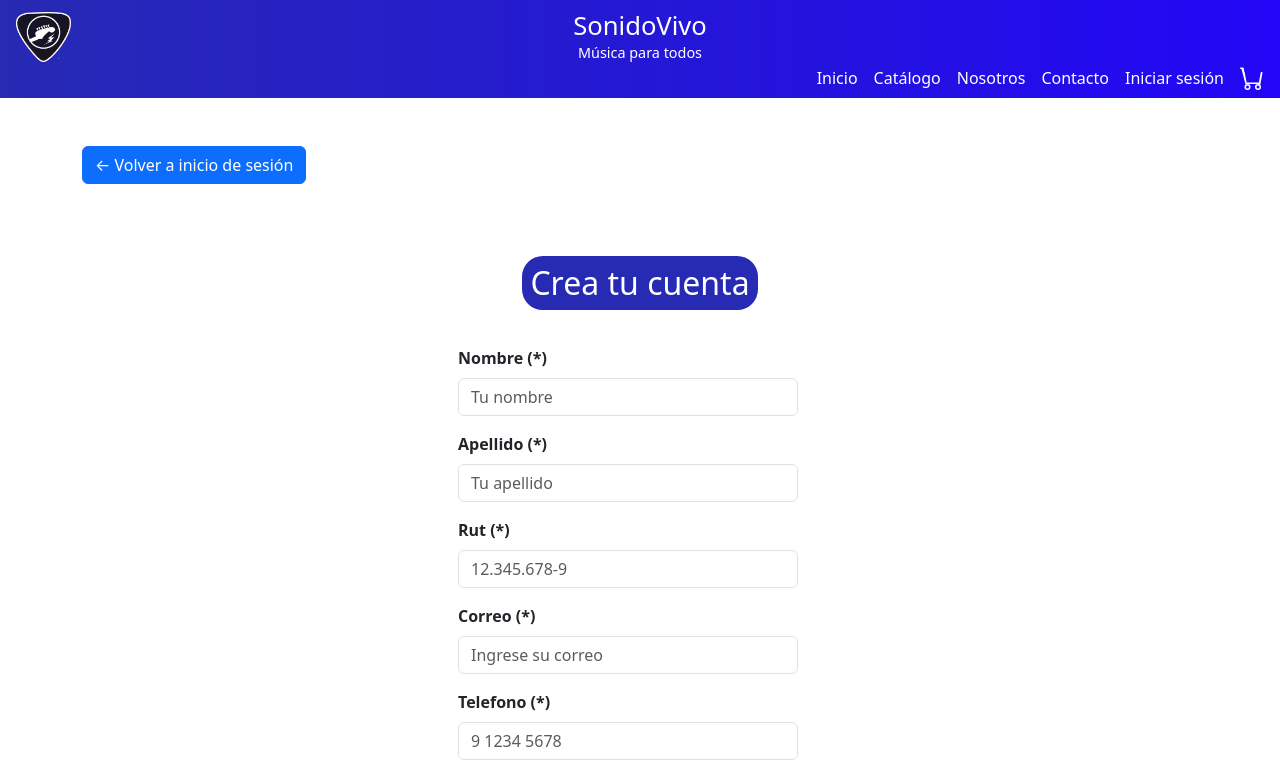
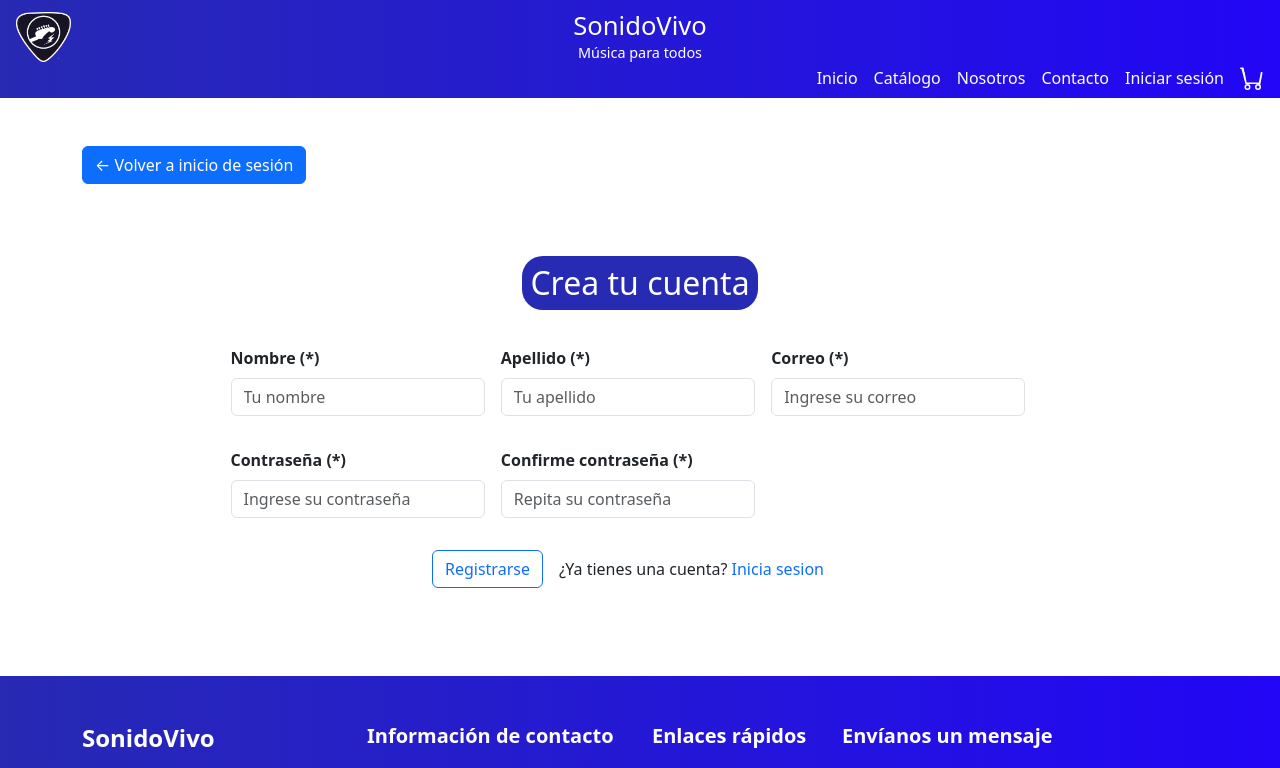
Before and after one commit to Bayron-png/SonidoVivo, a React (Vite) app: page /register in a window 1280 px wide. Shown: the top 768 px of the page. Built offline with nearby package versions, Linux system fonts and the light colour scheme; no server answers.

Commit message:
FEAT: Eliminar campos extra de register-form reorganizacion del formulario register

```diff
--- a/src/components/atoms/form/RutInput.jsx
+++ /dev/null
@@ -1,39 +0,0 @@
-import React, { useState } from 'react';
-import { Form } from 'react-bootstrap';
-
-const RutInput = ({ value, onChange, validar}) => {
-
-    const [interactuando, setInteractuando] = useState(false);
-    const error = validar(value);
-
-    const handleRutChange = (e) => {
-        setInteractuando(true)
-        onChange(e);
-    };
-
-    return (
-        <Form.Group className="mb-3" controlId="formBasicRut">
-            <Form.Label className="fw-bold">
-                Rut (*)
-            </Form.Label>
-
-            <Form.Control
-                type="text"
-                placeholder="12.345.678-9"
-                maxLength={12}
-                value={value}
-                onChange={handleRutChange}
-                isInvalid={interactuando && !!error}
-                isValid={interactuando && !error && !!value.trim()}
-                required
-            />
-            {interactuando && error && (
-                <Form.Control.Feedback type="invalid">
-                    {error}
-                </Form.Control.Feedback>
-            )}
-        </Form.Group>
-    );
-};
-
-export default RutInput;
--- a/src/components/atoms/form/TelefonoInput.jsx
+++ /dev/null
@@ -1,39 +0,0 @@
-import React, { useState } from 'react';
-import { Form } from 'react-bootstrap';
-
-const TelefonoInput = ({ value, onChange, validar}) => {
-
-    const [interactuando, setInteractuando] = useState(false);
-    const error = validar(value);
-
-    const handleTelefonoChange = (e) => {
-        setInteractuando(true)
-        onChange(e);
-    };
-
-    return (
-        <Form.Group className="mb-3" controlId="formBasicTelefono">
-            <Form.Label className="fw-bold">
-                Telefono (*)
-            </Form.Label>
-
-            <Form.Control
-                type="tel"
-                placeholder="9 1234 5678"
-                maxLength={9}
-                value={value}
-                onChange={handleTelefonoChange}
-                isInvalid={interactuando && !!error}
-                isValid={interactuando && !error && !!value.trim() && value.length === 9}
-                required
-            />
-            {interactuando && error && (
-                <Form.Control.Feedback type="invalid">
-                    {error}
-                </Form.Control.Feedback>
-            )}
-        </Form.Group>
-    );
-};
-
-export default TelefonoInput;
--- a/src/components/molecules/formularios/CamposRegister.jsx
+++ b/src/components/molecules/formularios/CamposRegister.jsx
@@ -1,36 +1,42 @@
 import NombreInput from "../../atoms/form/NombreInput";
 import ApellidoInput from "../../atoms/form/ApellidoInput";
-import RutInput from "../../atoms/form/RutInput";
 import GmailInput from "../../atoms/form/GmailInput";
-import TelefonoInput from "../../atoms/form/TelefonoInput";
 import PasswordInput from "../../atoms/form/PasswordInput";
 import ConfirmPasswordInput from "../../atoms/form/ConfirmPasswordInput"
 import BotonEnviar from "../../atoms/botones/BotonEnviar";
+import { Col, Row } from "react-bootstrap";
 
 import { Link } from "react-router-dom";
 import { validarNombre } from "../../../utils/validaciones/validacionNombre";
 import { validarApellido } from "../../../utils/validaciones/validacionApellido";
 import { validarCorreo } from "../../../utils/validaciones/validacionCorreo";
 import { validarPassword } from "../../../utils/validaciones/validacionPassword";
-import { validarRut } from "../../../utils/validaciones/validacionRut";
-import { validarTelefono } from "../../../utils/validaciones/validacionTelefono";
 
 const CamposRegister = ({
-  nombre, apellido, rut, gmail, telefono,
+  nombre, apellido, gmail,
   password, confirmPassword,
-  onNombreChange, onApellidoChange, onRutChange,
-  onGmailChange, onTelefonoChange,
+  onNombreChange, onApellidoChange,
+  onGmailChange,
   onPasswordChange, onConfirmPasswordChange }) => (
 
-  <>
+  <Row className="g-3">
+    <Col xs={12} sm={6} md={4}>
       <NombreInput value={nombre} onChange={onNombreChange} validar={validarNombre}/>
+    </Col>
+    <Col xs={12} sm={6} md={4}>
       <ApellidoInput value={apellido} onChange={onApellidoChange} validar={validarApellido}/>
-    <RutInput value={rut} onChange={onRutChange} validar={validarRut}/>
+    </Col>
+    <Col xs={12} sm={6} md={4}>
       <GmailInput value={gmail} onChange={onGmailChange} validar={validarCorreo}/>
-    <TelefonoInput value={telefono} onChange={onTelefonoChange} validar={validarTelefono}/>
+    </Col>
+    <Col xs={12} sm={6} md={4}>
       <PasswordInput value={password} onChange={onPasswordChange} validar={validarPassword}/>
+    </Col>
+    <Col xs={12} sm={6} md={4}>
       <ConfirmPasswordInput value={confirmPassword} onChange={onConfirmPasswordChange} passwordToMatch={password}/>
+    </Col>
 
+    <Col xs={12}>
       <div className="contenedor-redireccion-login">
         <BotonEnviar label="Registrarse" />
 
@@ -41,7 +47,8 @@ const CamposRegister = ({
           </Link>
         </span>
       </div>
-  </>
+    </Col>
+  </Row>
 
 );
 
--- a/src/components/organisms/formularios/RegisterForm.jsx
+++ b/src/components/organisms/formularios/RegisterForm.jsx
@@ -5,18 +5,14 @@ import TituloRedondeado from "../../atoms/TituloRedondeado";
 import { useNavigate } from "react-router-dom";
 import { validarNombre } from "../../../utils/validaciones/validacionNombre";
 import { validarApellido } from "../../../utils/validaciones/validacionApellido";
-import { validarRut } from "../../../utils/validaciones/validacionRut";
 import { validarCorreo } from "../../../utils/validaciones/validacionCorreo";
-import { validarTelefono } from "../../../utils/validaciones/validacionTelefono";
 import { validarPassword } from "../../../utils/validaciones/validacionPassword";
 import { validarConfirmPassword } from "../../../utils/validaciones/validacionConfirmPassword";
 
 const RegisterForm = ({ onSubmit }) => {
     const [nombre, setNombre] = useState("");
     const [apellido, setApellido] = useState("");
-    const [rut, setRut] = useState("");
     const [gmail, setGmail] = useState("");
-    const [telefono, setTelefono] = useState("");
     const [password, setPassword] = useState("");
     const [confirmPassword, setConfirmPassword] = useState("");
 
@@ -29,9 +25,7 @@ const RegisterForm = ({ onSubmit }) => {
         const errores = [
             validarNombre(nombre),
             validarApellido(apellido),
-            validarRut(rut),
             validarCorreo(gmail),
-            validarTelefono(telefono),
             validarPassword(password),
             validarConfirmPassword(confirmPassword, password)
         ];
@@ -42,8 +36,8 @@ const RegisterForm = ({ onSubmit }) => {
         }
             console.log("3. Todos los campos son válidos");
         onSubmit({
-            nombre, apellido, rut,
-            gmail, telefono,
+            nombre, apellido,
+            gmail,
             password, confirmPassword
         });
         console.log("4. Ejecutando redirección");
@@ -63,21 +57,17 @@ const RegisterForm = ({ onSubmit }) => {
 
                 {/* Formulario adaptativo con Bootstrap Grid */}
                 <Row className="w-100 justify-content-center">
-                    <Col xs={12} sm={10} md={6} lg={4}>
+                    <Col xs={12} sm={10} md={10} lg={9}>
                         <Form onSubmit={formularioEnviado}>
                             <CamposRegister
                                 nombre={nombre}
                                 apellido={apellido}
-                                rut={rut}
                                 gmail={gmail}
-                                telefono={telefono}
                                 password={password}
                                 confirmPassword={confirmPassword}
                                 onNombreChange={(e) => setNombre(e.target.value)}
                                 onApellidoChange={(e) => setApellido(e.target.value)}
-                                onRutChange={(e) => setRut(e.target.value)}
                                 onGmailChange={(e) => setGmail(e.target.value)}
-                                onTelefonoChange={(e) => setTelefono(e.target.value)}
                                 onPasswordChange={(e) => setPassword(e.target.value)}
                                 onConfirmPasswordChange={(e) => setConfirmPassword(e.target.value)}
                             />
--- a/src/utils/validaciones/validacionRut.js
+++ /dev/null
@@ -1,14 +0,0 @@
-import { validarObligatorio } from "./validacionesGenerales";
-
-export const validarRut = (rut) => {
-    const errorObligatorio = validarObligatorio(rut);
-    if (errorObligatorio) return errorObligatorio;
-
-    const formatoValido = /^\d{1,2}\.\d{3}\.\d{3}-[\dkK]$/.test(rut);
-
-    if (!formatoValido){
-        return "Ingresa un rut valido"
-    }
-
-    return "";
-};
--- a/src/utils/validaciones/validacionTelefono.js
+++ /dev/null
@@ -1,17 +0,0 @@
-import { validarObligatorio } from "./validacionesGenerales";
-
-
-export const validarTelefono = (telefono) => {
-
-    const errorObligatorio = validarObligatorio(telefono);
-    if (errorObligatorio) return errorObligatorio;
-
-    const formatoValido = /^\d+$/.test(telefono);
-
-    if (!formatoValido){
-        return "Solo puede contener numeros"
-    }
-    return "";
-};
-
-//
```
Lines whose indentation alone changed are shown as unchanged.
